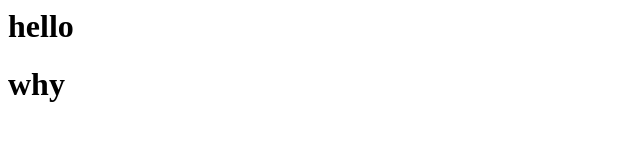
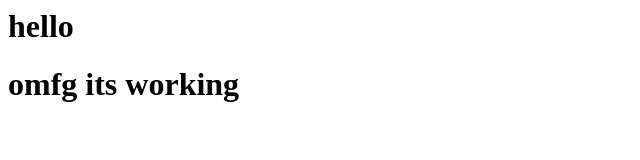
Before and after one commit to lilabeep/iamfuckingconfused, a plain HTML site: page index.html in a window 1280 px wide. Shown: the whole page, without its empty margins (0-640 px from the left). Drawn offline with Linux system fonts and the light colour scheme.

Commit message:
Update index.html

```diff
--- a/index.html
+++ b/index.html
@@ -1,2 +1,2 @@
 <h1>hello</h1>
-<h1>why</h1>
+<h1>omfg its working</h1>
```
